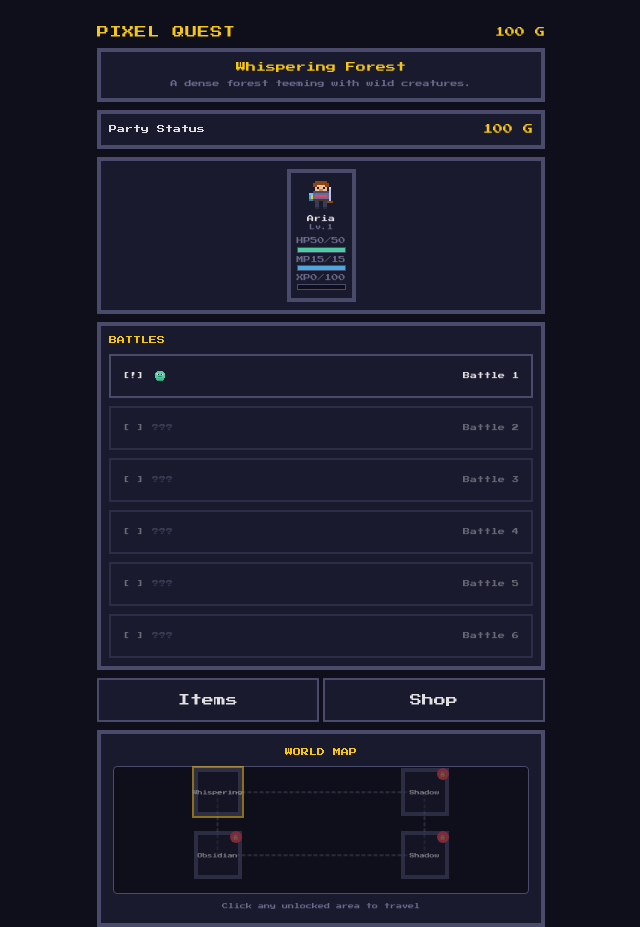
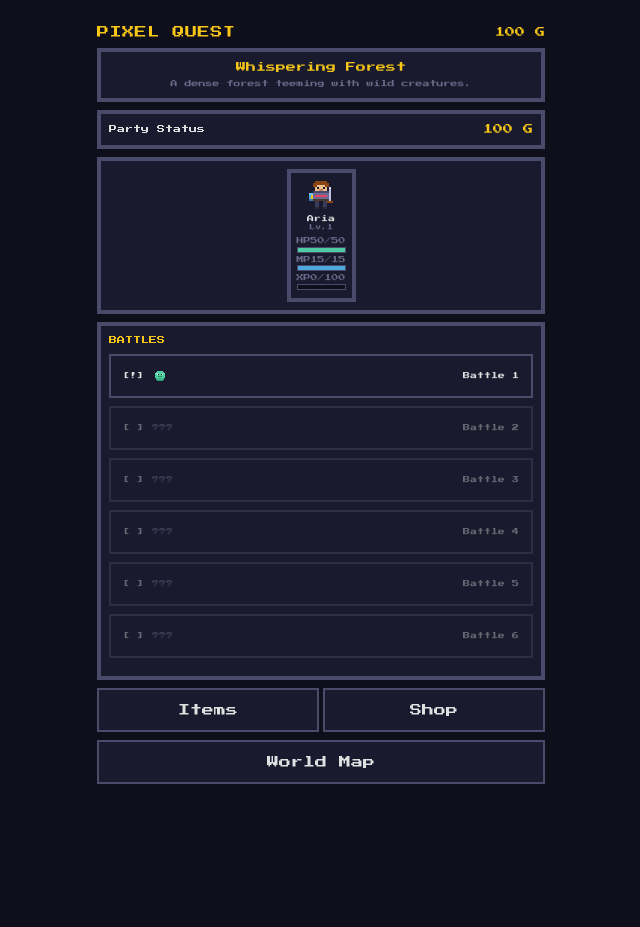
Before and after one commit to samtran7153-glitch/jrpg-game, a React (Vite) app: page / in a window 1280 px wide. Both pictures are taken after a click on the button "PRESS START". Shown: the whole page, without its empty margins (319-959 px from the left). After the commit the page ends 800 px from the top, so only its background shows below. Built offline with nearby package versions, Linux system fonts and the light colour scheme.

Commit message:
Move WorldMap to dedicated page with flexible vertical layout

```diff
--- a/src/App.jsx
+++ b/src/App.jsx
@@ -41,6 +41,10 @@ export default function App() {
   // ============ GAME FLOW ============
   const startGame = () => {
     setState((s) => ({ ...s, phase: PHASES.AREA_MAP }))
+  }
+
+  const openWorldMap = () => {
+    setState((s) => ({ ...s, phase: PHASES.WORLD_MAP }))
   }
 
   const selectArea = (areaIndex) => {
@@ -781,6 +785,15 @@ export default function App() {
             onSelectArea={selectArea}
             onUseItem={useOverworldItem}
             onShop={() => setState((s) => ({ ...s, phase: PHASES.SHOP }))}
+            onWorldMap={openWorldMap}
+          />
+        )
+      case PHASES.WORLD_MAP:
+        return (
+          <WorldMap
+            state={state}
+            onSelectArea={selectArea}
+            onBack={() => setState((s) => ({ ...s, phase: PHASES.AREA_MAP }))}
           />
         )
       case PHASES.SHOP:
--- a/src/components/Overworld.jsx
+++ b/src/components/Overworld.jsx
@@ -31,7 +31,7 @@ export function TitleScreen({ onStart }) {
   )
 }
 
-export function AreaMapScreen({ state, onSelectBattle, onSelectArea, onUseItem, onShop }) {
+export function AreaMapScreen({ state, onSelectBattle, onSelectArea, onUseItem, onShop, onWorldMap }) {
   const area = AREAS[state.currentAreaIndex]
   if (!area) return null
   const areaComplete = state.currentBattleIndex >= area.battles.length
@@ -169,7 +169,9 @@ export function AreaMapScreen({ state, onSelectBattle, onSelectArea, onUseItem,
         <button className="pixel-btn" onClick={onShop}>Shop</button>
       </div>
 
-      <WorldMap state={state} onSelectArea={onSelectArea} />
+      <button className="pixel-btn w-full" onClick={onWorldMap}>
+        World Map
+      </button>
 
       {statsHero && <HeroStatsModal hero={statsHero} onClose={() => setStatsHero(null)} />}
     </div>
--- a/src/components/WorldMap.jsx
+++ b/src/components/WorldMap.jsx
@@ -1,7 +1,7 @@
 import { AREAS } from '../gameState'
 import { Sprite } from '../Sprites'
 
-export function WorldMap({ state, onSelectArea }) {
+export function WorldMap({ state, onSelectArea, onBack }) {
   const { currentAreaIndex } = state
 
   const getAreaStatus = (index) => {
@@ -17,65 +17,37 @@ export function WorldMap({ state, onSelectArea }) {
     }
   }
 
-  // Simple 2x2 grid layout
-  const positions = [
-    { x: 25, y: 20 }, // forest
-    { x: 75, y: 20 }, // cave
-    { x: 25, y: 70 }, // castle
-    { x: 75, y: 70 }, // shadow
-  ]
-
-  // Connections: forest->cave, forest->castle, cave->shadow, castle->shadow
-  const connections = [
-    [0, 1], [0, 2], [1, 3], [2, 3]
-  ]
+  // Simple linear progression: each area unlocks the next
+  const connections = AREAS.map((_, i) => i + 1).filter(i => i < AREAS.length)
 
   return (
     <div className="pixel-panel p-3 w-full space-y-2">
       <div className="text-center font-pixel text-[8px] text-retro-gold">WORLD MAP</div>
-      <div className="relative h-32 bg-retro-bg border border-retro-border rounded">
-        {/* Connections */}
-        <svg className="absolute inset-0 w-full h-full pointer-events-none">
-          {connections.map(([from, to], i) => {
-            const fromPos = positions[from]
-            const toPos = positions[to]
-            const fromStatus = getAreaStatus(from)
-            const toStatus = getAreaStatus(to)
-            const isActive = fromStatus !== 'locked' && toStatus !== 'locked'
-            return (
-              <line
-                key={i}
-                x1={`${fromPos.x}%`}
-                y1={`${fromPos.y}%`}
-                x2={`${toPos.x}%`}
-                y2={`${toPos.y}%`}
-                stroke={isActive ? '#6a6a8a' : '#2a2a3a'}
-                strokeWidth="2"
-                strokeDasharray={isActive ? '0' : '4,2'}
-              />
-            )
-          })}
-        </svg>
-
-        {/* Area nodes */}
+      <div className="space-y-1">
         {AREAS.map((area, index) => {
           const status = getAreaStatus(index)
-          const pos = positions[index]
           const isLocked = status === 'locked'
           const isCurrent = status === 'current'
           const isCompleted = status === 'completed'
+          const hasNext = connections.includes(index)
+          const isLast = index === AREAS.length - 1
 
           return (
+            <div key={index} className="relative">
+              {/* Connection line to next area */}
+              {hasNext && (
+                <div className={`absolute left-6 top-8 w-0.5 h-4 ${isCompleted ? 'bg-retro-dim' : 'bg-retro-border'}`} />
+              )}
+
               <button
-              key={index}
-              className={`absolute transform -translate-x-1/2 -translate-y-1/2 w-12 h-12 pixel-panel p-1 flex flex-col items-center justify-center transition-all ${
-                isLocked ? 'opacity-50 cursor-not-allowed' : 'cursor-pointer hover:scale-110'
-              } ${isCurrent ? 'ring-2 ring-retro-gold animate-pulse' : ''}`}
-              style={{ left: `${pos.x}%`, top: `${pos.y}%` }}
+                className={`w-full flex items-center gap-2 p-1.5 pixel-panel text-left transition-all ${
+                  isLocked ? 'opacity-50 cursor-not-allowed' : 'cursor-pointer hover:bg-retro-bg'
+                } ${isCurrent ? 'ring-1 ring-retro-gold' : ''}`}
                 disabled={isLocked}
                 onClick={() => handleAreaClick(index)}
                 title={area.name}
               >
+                <div className="relative flex-shrink-0">
                   <Sprite type={area.sprite} size={20} />
                   {isCompleted && (
                     <div className="absolute -top-1 -right-1 w-3 h-3 bg-retro-green rounded-full flex items-center justify-center">
@@ -87,16 +59,28 @@ export function WorldMap({ state, onSelectArea }) {
                       <span className="font-pixel text-[5px] text-white">🔒</span>
                     </div>
                   )}
-              <span className="font-pixel text-[5px] text-retro-text leading-none mt-0.5">
-                {area.name.split(' ')[0]}
+                </div>
+                <div className="flex-1 min-w-0">
+                  <div className="font-pixel text-[7px] text-retro-text truncate">
+                    {area.name}
+                  </div>
+                  <div className="font-pixel text-[5px] text-retro-dim">
+                    {isCompleted ? 'Completed' : isCurrent ? 'Current' : isLocked ? 'Locked' : ''}
+                  </div>
+                </div>
+                {isCurrent && (
+                  <span className="font-pixel text-[6px] text-retro-gold animate-pulse">
+                    HERE
                   </span>
+                )}
               </button>
+            </div>
           )
         })}
       </div>
-      <div className="text-center font-pixel text-[6px] text-retro-dim">
-        Click any unlocked area to travel
-      </div>
+      <button className="pixel-btn w-full" onClick={onBack}>
+        Back
+      </button>
     </div>
   )
 }
--- a/src/gameState.js
+++ b/src/gameState.js
@@ -17,6 +17,7 @@ export const PHASES = {
   ENEMY_TURN: 'enemy_turn',
   BATTLE_VICTORY: 'battle_victory',
   BATTLE_DEFEAT: 'battle_defeat',
+  WORLD_MAP: 'world_map',
   GAME_COMPLETE: 'game_complete',
 }
 
```
Lines whose indentation alone changed are shown as unchanged.
